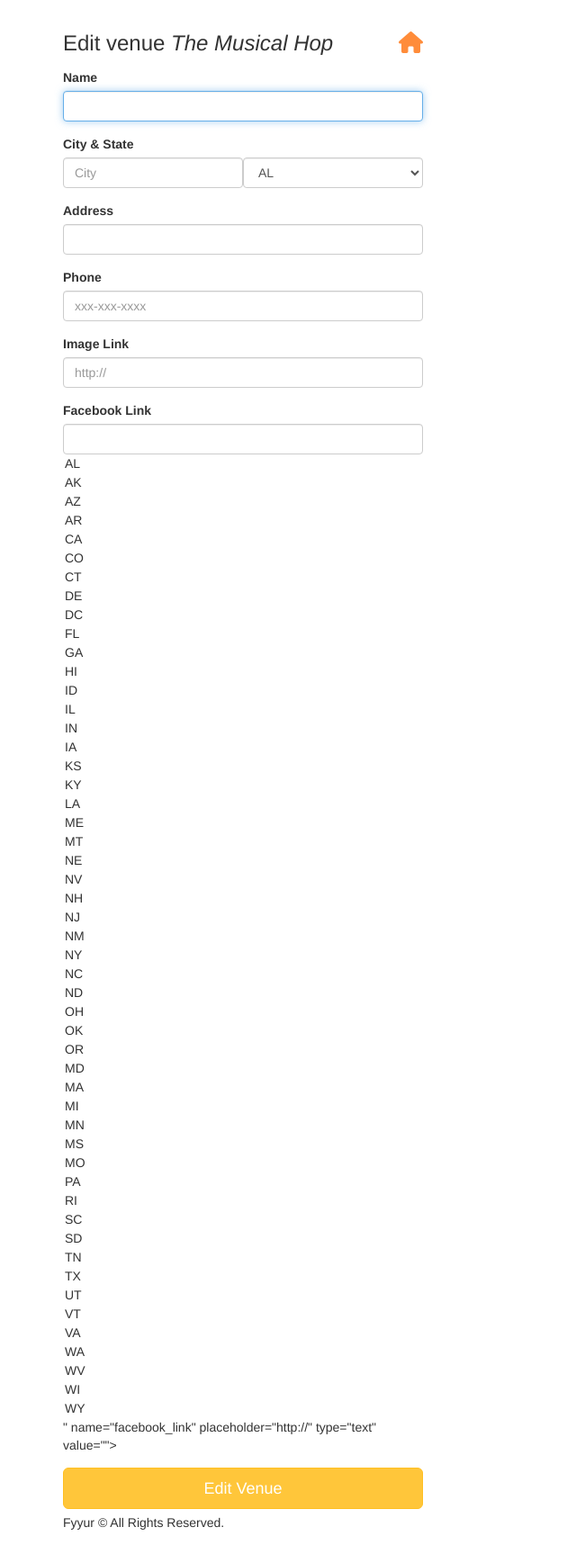
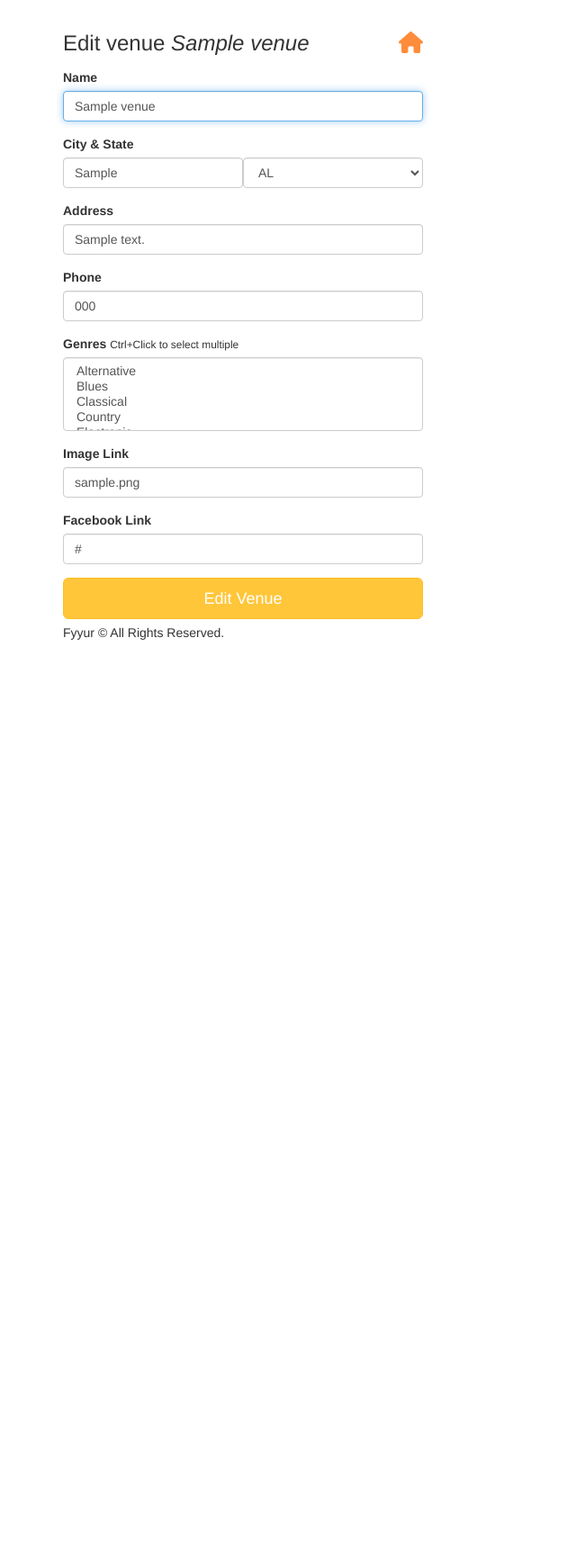
Before and after one commit to kevin-it237/fyyur, a Flask app: page /venues/1/edit in a window 1280 px wide. Shown: the part 60-1797 px from the top of the page at 90% size, without its empty margins (0-640 px from the left). After the commit the page ends 771 px from the top, so only its background shows below. Run offline with Flask 2, Linux system fonts and the light colour scheme; tables that the repository leaves empty hold one stand-in row (values such as "Sample post"); some libraries are stand-ins or nearby versions.

Commit message:
Update integrations

```diff
--- a/app.py
+++ b/app.py
@@ -5,7 +5,7 @@
 import json
 import dateutil.parser
 import babel
-from flask import Flask, render_template, request, Response, flash, redirect, url_for, abort
+from flask import Flask, render_template, request, Response, flash, redirect, url_for, abort, jsonify
 from flask_moment import Moment
 from flask_sqlalchemy import SQLAlchemy
 from sqlalchemy import insert
@@ -39,8 +39,8 @@ migrate = Migrate(app, db)
 class Show(db.Model):
   __tablename__ = 'Show'
 
-  artist_id = db.Column(db.Integer, db.ForeignKey('Artist.id'), primary_key=True)
-  venue_id = db.Column(db.Integer, db.ForeignKey('Venue.id'), primary_key=True)
+  artist_id = db.Column(db.Integer, db.ForeignKey('Artist.id', ondelete="CASCADE"), primary_key=True)
+  venue_id = db.Column(db.Integer, db.ForeignKey('Venue.id', ondelete="CASCADE"), primary_key=True)
   start_time = db.Column(db.DateTime, nullable=False)
   venue = db.relationship("Venue", back_populates="shows")
   artist = db.relationship("Artist", back_populates="shows")
@@ -54,9 +54,10 @@ class Venue(db.Model):
     state = db.Column(db.String(120))
     address = db.Column(db.String(120))
     phone = db.Column(db.String(120))
+    genres = db.Column(db.String(120))
     image_link = db.Column(db.String(500))
     facebook_link = db.Column(db.String(120))
-    shows = db.relationship("Show")
+    shows = db.relationship("Show", cascade="save-update, delete, delete-orphan")
 
     def __repr__(self):
         return f'<Venue {self.name} {self.city}> {self.state}> {self.address}> {self.phone}> {self.image_link}> {self.facebook_link}>'
@@ -74,7 +75,7 @@ class Artist(db.Model):
     genres = db.Column(db.String(120))
     image_link = db.Column(db.String(500))
     facebook_link = db.Column(db.String(120))
-    shows = db.relationship("Show")
+    shows = db.relationship("Show", passive_deletes=True)
 
     def __repr__(self):
         return f'<Artist {self.name} {self.city}> {self.state}> {self.genres}> {self.phone}> {self.image_link}> {self.facebook_link}>'
@@ -116,14 +117,20 @@ def venues():
   data = []
   for venue in venues:
     shows = venue.shows
+
     venue_area = {
       "city": venue.city,
       "state": venue.state,
       "venues": [
-        {"id": venue.id, "name": venue.name, "num_upcoming_shows": len(shows)} for currentvenue in venues if venue.city == currentvenue.city
+        {"id": venue.id, "name": venue.name, "num_upcoming_shows": len([show for show in shows if show.start_time > datetime.now()])} for currentvenue in venues if venue.city == currentvenue.city
       ]
     }
-    data.append(venue_area)
+    if len(data) == 0:
+      data.append(venue_area)
+    else:
+      for item in data:
+        if item['city'] != venue_area['city']:
+          data.append(venue_area)
   return render_template('pages/venues.html', areas=data);
 
 @app.route('/venues/search', methods=['POST'])
@@ -131,13 +138,23 @@ def search_venues():
   # TODO: implement search on artists with partial string search. Ensure it is case-insensitive.
   # seach for Hop should return "The Musical Hop".
   # search for "Music" should return "The Musical Hop" and "Park Square Live Music & Coffee"
+  search_term=request.form.get('search_term', '')
+  results = Venue.query.filter(Venue.name.ilike('%'+ search_term +'%')).all()
+  print(results)
+  data = []
+  for venue in results:
+    n = 0
+    for show in venue.shows:
+      if(show.start_time > datetime.now()):
+        n = n+1
+    data.append({
+      "id": venue.id,
+      "name": venue.name,
+      "num_upcoming_shows": n,
+    })
   response={
-    "count": 1,
-    "data": [{
-      "id": 2,
-      "name": "The Dueling Pianos Bar",
-      "num_upcoming_shows": 0,
-    }]
+    "count": len(results),
+    "data": data
   }
   return render_template('pages/search_venues.html', results=response, search_term=request.form.get('search_term', ''))
 
@@ -167,7 +184,7 @@ def show_venue(venue_id):
   data = {
     "id": venue.id,
     "name": venue.name,
-    "genres": ["Jazz", "Reggae", "Swing", "Classical", "Folk"],
+    "genres": venue.genres.split(','),
     "address": venue.address,
     "city": venue.city,
     "state": venue.state,
@@ -203,6 +220,7 @@ def create_venue_submission():
       city = request.form['city'],
       state = request.form['state'],
       address = request.form['address'],
+      genres = request.form['genres'],
       phone = request.form['phone'],
       image_link = request.form['image_link'],
       facebook_link = request.form['facebook_link']
@@ -211,7 +229,8 @@ def create_venue_submission():
     db.session.commit()
     # on successful db insert, flash success
     flash('Venue ' + request.form['name'] + ' was successfully created!')
-  except:
+  except Exception as e:
+    print(e)
     db.session.rollback()
     error = True
   finally:
@@ -229,10 +248,20 @@ def create_venue_submission():
 def delete_venue(venue_id):
   # TODO: Complete this endpoint for taking a venue_id, and using
   # SQLAlchemy ORM to delete a record. Handle cases where the session commit could fail.
+  try:
+    venue = Venue.query.get(venue_id)
+    db.session.delete(venue)
+    db.session.commit()
+  except Exception as e:
+    db.session.rollback()
+    error = True
+  finally:
+    db.session.close()
 
+  return jsonify({'success': True})
   # BONUS CHALLENGE: Implement a button to delete a Venue on a Venue Page, have it so that
   # clicking that button delete it from the db then redirect the user to the homepage
-  return None
+
 
 #  Artists
 #  ----------------------------------------------------------------
@@ -247,13 +276,22 @@ def search_artists():
   # TODO: implement search on artists with partial string search. Ensure it is case-insensitive.
   # seach for "A" should return "Guns N Petals", "Matt Quevado", and "The Wild Sax Band".
   # search for "band" should return "The Wild Sax Band".
+  search_term=request.form.get('search_term', '')
+  results = Artist.query.filter(Artist.name.ilike('%'+ search_term +'%')).all()
+  data = []
+  for artist in results:
+    n = 0
+    for show in artist.shows:
+      if(show.start_time > datetime.now()):
+        n = n+1
+    data.append({
+      "id": artist.id,
+      "name": artist.name,
+      "num_upcoming_shows": n,
+    })
   response={
-    "count": 1,
-    "data": [{
-      "id": 4,
-      "name": "Guns N Petals",
-      "num_upcoming_shows": 0,
-    }]
+    "count": len(results),
+    "data": data
   }
   return render_template('pages/search_artists.html', results=response, search_term=request.form.get('search_term', ''))
 
@@ -283,7 +321,7 @@ def show_artist(artist_id):
   data = {
     'id': artist.id,
     "name": artist.name,
-    "genres": artist.genres,
+    "genres": artist.genres.split(','),
     "city": artist.city,
     "state": artist.state,
     "phone": artist.phone,
@@ -304,21 +342,20 @@ def show_artist(artist_id):
 @app.route('/artists/<int:artist_id>/edit', methods=['GET'])
 def edit_artist(artist_id):
   form = ArtistForm()
-  artist={
-    "id": 4,
-    "name": "Guns N Petals",
-    "genres": ["Rock n Roll"],
-    "city": "San Francisco",
-    "state": "CA",
-    "phone": "326-123-5000",
-    "website": "https://www.gunsnpetalsband.com",
-    "facebook_link": "https://www.facebook.com/GunsNPetals",
+  artist = Artist.query.get(artist_id)
+  data={
+    "id": artist.id,
+    "name": artist.name,
+    "genres": artist.genres.split(','),
+    "city": artist.city,
+    "state": artist.state,
+    "phone": artist.phone,
+    "facebook_link": artist.facebook_link,
     "seeking_venue": True,
-    "seeking_description": "Looking for shows to perform at in the San Francisco Bay Area!",
-    "image_link": "https://images.unsplash.com/photo-1549213783-8284d0336c4f?ixlib=rb-1.2.1&ixid=eyJhcHBfaWQiOjEyMDd9&auto=format&fit=crop&w=300&q=80"
+    "image_link": artist.image_link
   }
   # TODO: populate form with fields from artist with ID <artist_id>
-  return render_template('forms/edit_artist.html', form=form, artist=artist)
+  return render_template('forms/edit_artist.html', form=form, artist=data)
 
 @app.route('/artists/<int:artist_id>/edit', methods=['POST'])
 def edit_artist_submission(artist_id):
@@ -330,27 +367,45 @@ def edit_artist_submission(artist_id):
 @app.route('/venues/<int:venue_id>/edit', methods=['GET'])
 def edit_venue(venue_id):
   form = VenueForm()
-  venue={
-    "id": 1,
-    "name": "The Musical Hop",
-    "genres": ["Jazz", "Reggae", "Swing", "Classical", "Folk"],
-    "address": "1015 Folsom Street",
-    "city": "San Francisco",
-    "state": "CA",
-    "phone": "123-123-1234",
-    "website": "https://www.themusicalhop.com",
-    "facebook_link": "https://www.facebook.com/TheMusicalHop",
+  # TODO: populate form with values from venue with ID <venue_id>
+  venue = Venue.query.get(venue_id)
+  data={
+    "id": venue.id,
+    "name": venue.name,
+    "genres": venue.genres,
+    "address": venue.address,
+    "city": venue.city,
+    "state": venue.state,
+    "phone": venue.phone,
+    "facebook_link": venue.facebook_link,
     "seeking_talent": True,
     "seeking_description": "We are on the lookout for a local artist to play every two weeks. Please call us.",
-    "image_link": "https://images.unsplash.com/photo-1543900694-133f37abaaa5?ixlib=rb-1.2.1&ixid=eyJhcHBfaWQiOjEyMDd9&auto=format&fit=crop&w=400&q=60"
+    "image_link": venue.image_link
   }
-  # TODO: populate form with values from venue with ID <venue_id>
-  return render_template('forms/edit_venue.html', form=form, venue=venue)
+
+  return render_template('forms/edit_venue.html', form=form, venue=data)
 
 @app.route('/venues/<int:venue_id>/edit', methods=['POST'])
 def edit_venue_submission(venue_id):
   # TODO: take values from the form submitted, and update existing
   # venue record with ID <venue_id> using the new attributes
+  try:
+    venue = Venue.query.get(venue_id)
+    venue.name = request.form['name'],
+    venue.city = request.form['city'],
+    venue.state = request.form['state'],
+    venue.genres = request.form['genres'],
+    venue.phone = request.form['phone'],
+    venue.image_link = request.form['image_link'],
+    venue.facebook_link = request.form['facebook_link']
+    db.session.commit()
+  except Exception as e:
+    print(e)
+    db.session.rollback()
+    abort(500)
+  finally:
+    db.session.close()
+
   return redirect(url_for('show_venue', venue_id=venue_id))
 
 #  Create Artist
--- a/forms.py
+++ b/forms.py
@@ -5,10 +5,12 @@ from wtforms.validators import DataRequired, AnyOf, URL
 
 class ShowForm(Form):
     artist_id = StringField(
-        'artist_id'
+        'artist_id',
+        validators=[DataRequired()],
     )
     venue_id = StringField(
-        'venue_id'
+        'venue_id',
+        validators=[DataRequired()],
     )
     start_time = DateTimeField(
         'start_time',
--- a/templates/forms/edit_venue.html
+++ b/templates/forms/edit_venue.html
@@ -6,36 +6,43 @@
       <h3 class="form-heading">Edit venue <em>{{ venue.name }}</em> <a href="{{ url_for('index') }}" title="Back to homepage"><i class="fa fa-home pull-right"></i></a></h3>
       <div class="form-group">
         <label for="name">Name</label>
-        {{ form.name(class_ = 'form-control', autofocus = true) }}
+        {{ form.name(class_ = 'form-control', autofocus = true, value=venue.name) }}
       </div>
       <div class="form-group">
           <label>City & State</label>
           <div class="form-inline">
             <div class="form-group">
-              {{ form.city(class_ = 'form-control', placeholder='City', autofocus = true) }}
+              {{ form.city(class_ = 'form-control', placeholder='City', autofocus = true, value=venue.city) }}
             </div>
             <div class="form-group">
-              {{ form.state(class_ = 'form-control', placeholder='State', autofocus = true) }}
+              {{ form.state(class_ = 'form-control', placeholder='State', autofocus = true, value=venue.state) }}
             </div>
           </div>
       </div>
       <div class="form-group">
         <label for="address">Address</label>
-        {{ form.address(class_ = 'form-control', autofocus = true) }}
+        {{ form.address(class_ = 'form-control', autofocus = true, value=venue.address) }}
       </div>
       <div class="form-group">
           <label for="phone">Phone</label>
-          {{ form.phone(class_ = 'form-control', placeholder='xxx-xxx-xxxx', autofocus = true) }}
-        </div>
-        <div class="form-group">
-          <label for="image_link">Image Link</label>
-          {{ form.image_link(class_ = 'form-control', placeholder='http://', autofocus = true) }}
-        </div>
+          {{ form.phone(class_ = 'form-control', placeholder='xxx-xxx-xxxx', autofocus = true, value=venue.phone) }}
+      </div>
+      <div class="form-group">
+        <label for="genres">Genres</label>
+        <small>Ctrl+Click to select multiple</small>
+        {{ form.genres(class_ = 'form-control', placeholder='Genres, separated by commas', id=form.genre, autofocus = true, default=venue.genres) }}
+      </div>
+      <div class="form-group">
+        <label for="image_link">Image Link</label>
+        {{ form.image_link(class_ = 'form-control', placeholder='http://', autofocus = true, value=venue.image_link) }}
+      </div>
       <div class="form-group">
           <label for="genres">Facebook Link</label>
-          {{ form.facebook_link(class_ = 'form-control', placeholder='http://', id=form.state, autofocus = true) }}
+          {{ form.facebook_link(class_ = 'form-control', placeholder='http://', autofocus = true, value=venue.facebook_link) }}
         </div>
       <input type="submit" value="Edit Venue" class="btn btn-primary btn-lg btn-block">
     </form>
   </div>
+
+
 {% endblock %}
```
Also changed, not shown: migrations/versions/895817e5f2a8_.py (added, +28 -0 lines), migrations/versions/9932503e9cb2_.py (added, +34 -0 lines), templates/forms/edit_artist.html (+7 -7 lines), templates/forms/new_venue.html (+6 -1 lines), templates/pages/show_venue.html (+19 -0 lines).
